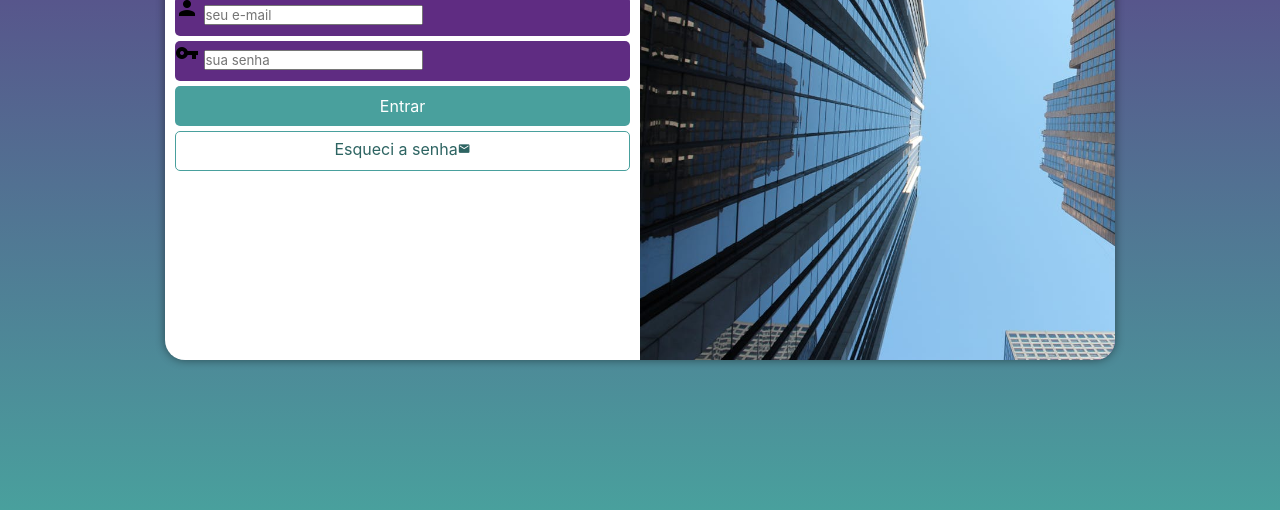
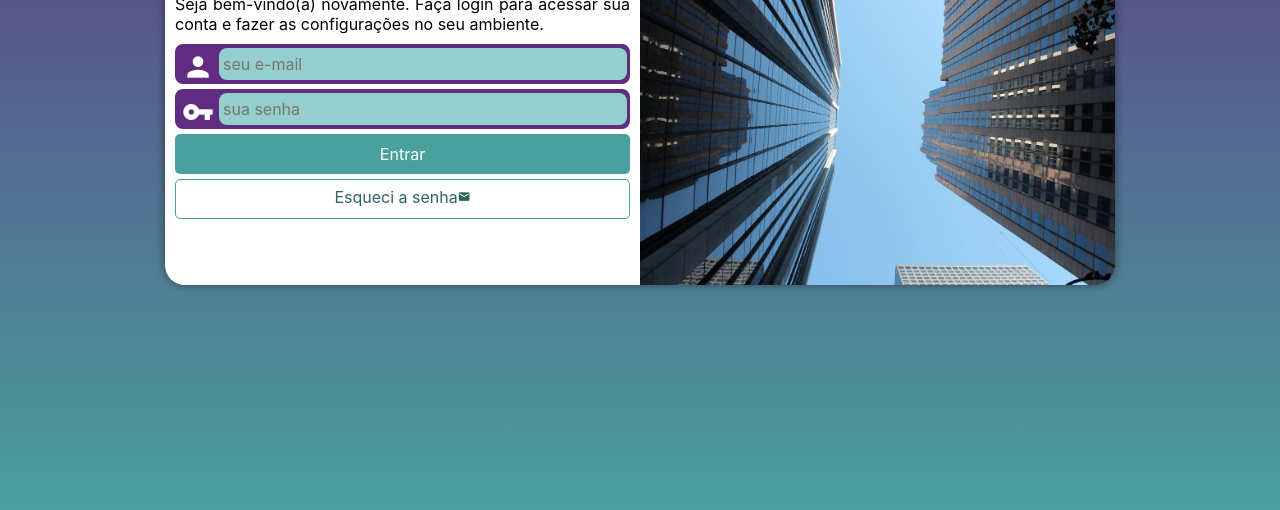
Before and after one commit to rafaelrdacosta/projeto-login, a plain HTML site: page index.html in a window 1280 px wide. Shown: the part 290-800 px from the top of the page. Drawn offline with Linux system fonts and the light colour scheme.

Commit message:
Final do projeto

```diff
--- a/estilos/media-query.css
+++ b/estilos/media-query.css
@@ -15,6 +15,7 @@ Large Desktop: 1200px and above
 
     section#login{
         width: 80vw;
+        height: 280px;
     }
     section#login > div#imagem{
         float: left; /*colocar a imagem do lado esquerdo*/
@@ -34,6 +35,7 @@ Large Desktop: 1200px and above
     }
     section#login{
         width: 950px;
+        height: 350px;
     }
     section#login > div#imagem{
         float: right;
@@ -50,6 +52,7 @@ Large Desktop: 1200px and above
     }
 
     div#formulario > p{
-    font-size: 1.2em;
+    font-size: 1em;
+    margin: 10px 0px;
     }
 }
--- a/estilos/style.css
+++ b/estilos/style.css
@@ -30,7 +30,7 @@ section#login{
     position: absolute;
     top: 50%;
     left: 50%;
-    transform: translate(-50%, -50%);
+
     /*Até aqui*/
     overflow: hidden; /*tudo que está fora da borda fica escondido*/
     background-color: white;
@@ -41,6 +41,8 @@ section#login{
 
     transition: width .3s, height .3s;
     transition-timing-function: ease;
+
+    transform: translate(-50%, -50%); /*todas as transformações fazer no final*/
 }
 
 section#login > div#imagem{
@@ -63,20 +65,47 @@ div#formulario > h1{
 
 div#formulario > p{
     font-size: 0.8em;
+    text-align: justify;
 }
 
 form > div.campo{
     background-color: #5f2c82;
+    border: 2px solid #5f2c82;
     width: 100%;
     height: 40px;
     display: block;
-    border-radius: 5px;
+    border-radius: 8px;
     margin: 5px 0px;
 }
 
 div.campo > label{
     display: none;
 }
+
+div.campo > i{
+   color: white;
+   /*background-color: black;*/
+   font-size: 2em;
+   width: 40px;
+   padding: 5px;
+}
+
+div.campo > input{
+    background-color: #94cfcd;
+    font-size: 1em;
+    width: calc(100% - 43px);
+    height: 90%;
+    border: 0px;
+    border-radius: 8px;
+    padding: 4px;
+
+    transform: translate(42px, -40px);
+}
+
+div.campo > input:focus-within{
+    background-color: white;
+}
+
 
 form > input[type=submit]{
     display: block;
```
